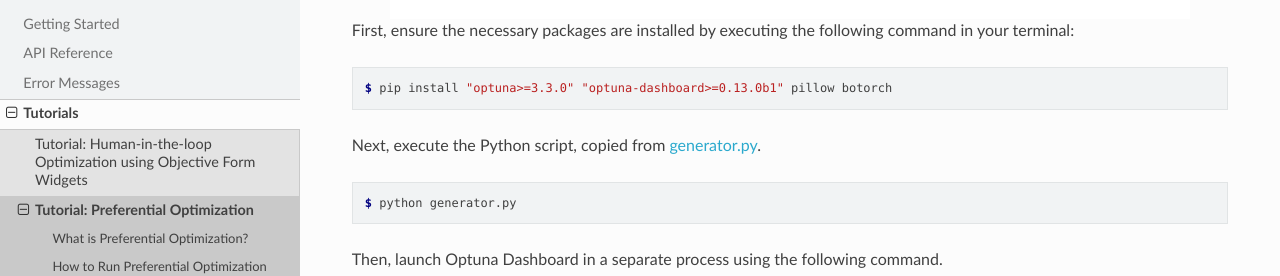
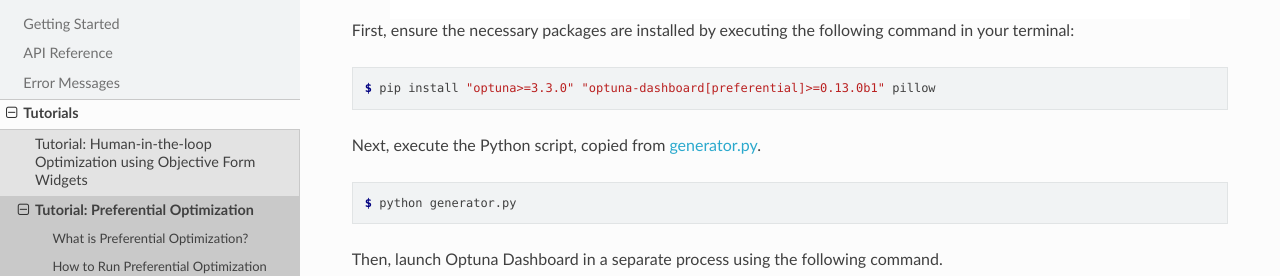
Before and after one commit to optuna/optuna-dashboard, a Sphinx documentation site: the page built from docs/tutorials/preferential-optimization.rst, in a window 1280 px wide and 900 px high, scrolled down 635 px. Shown: the part 179-455 px from the top of the window. Built offline with Sphinx 7.4.7 and the Read the Docs theme 2.0.0, drawn with Linux system fonts in a browser that asks for light colours.

Commit message:
Add optional-dependencies for preferential optimization

```diff
--- a/docs/tutorials/preferential-optimization.rst
+++ b/docs/tutorials/preferential-optimization.rst
@@ -27,7 +27,7 @@
 
 .. code-block:: console
 
-    $ pip install "optuna>=3.3.0" "optuna-dashboard>=0.13.0b1" pillow botorch
+    $ pip install "optuna>=3.3.0" "optuna-dashboard[preferential]>=0.13.0b1" pillow
 
 Next, execute the Python script, copied from `generator.py`_.
 
--- a/pyproject.toml
+++ b/pyproject.toml
@@ -54,6 +54,9 @@
     "botorch",
 ]
 
+preferential = [
+    "botorch>=0.8.1",
+]
 
 [project.scripts]
 optuna-dashboard = "optuna_dashboard._cli:main"
```
